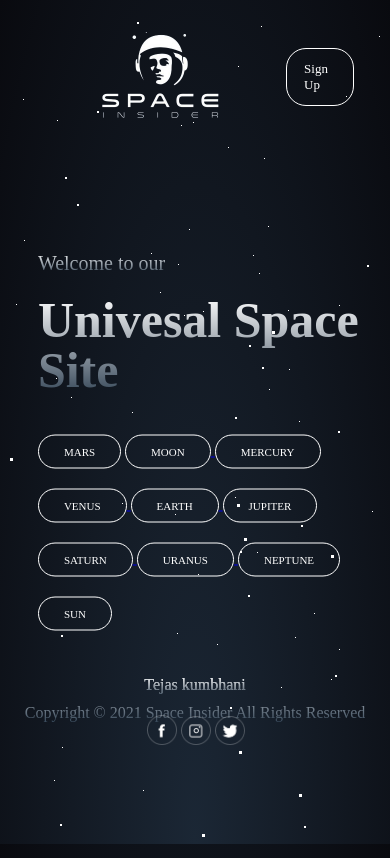
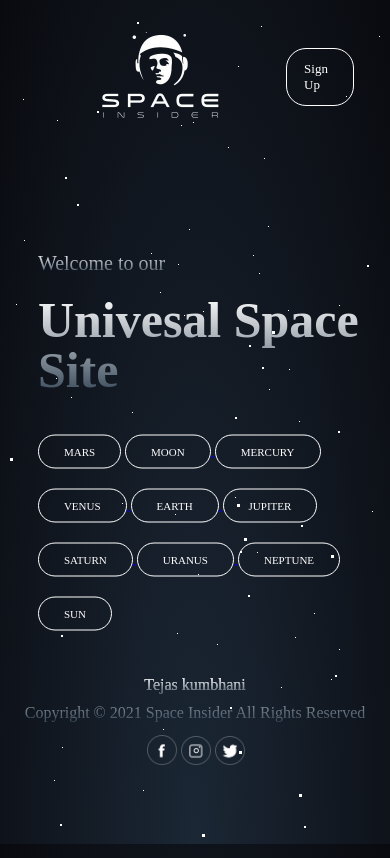
Before and after one commit to tej0807s/Space-Insider, a plain HTML site: page index.html in a window 390 px wide. Drawn offline with Linux system fonts and the light colour scheme.

Commit message:
Update style.css

```diff
--- a/style.css
+++ b/style.css
@@ -368,7 +368,7 @@ h1{
   }
   .side-bar{
     width: 100%;
-    height: 250px;
+    height: 210px;
     top: auto;
     bottom: 0;
     display: flex;
```
